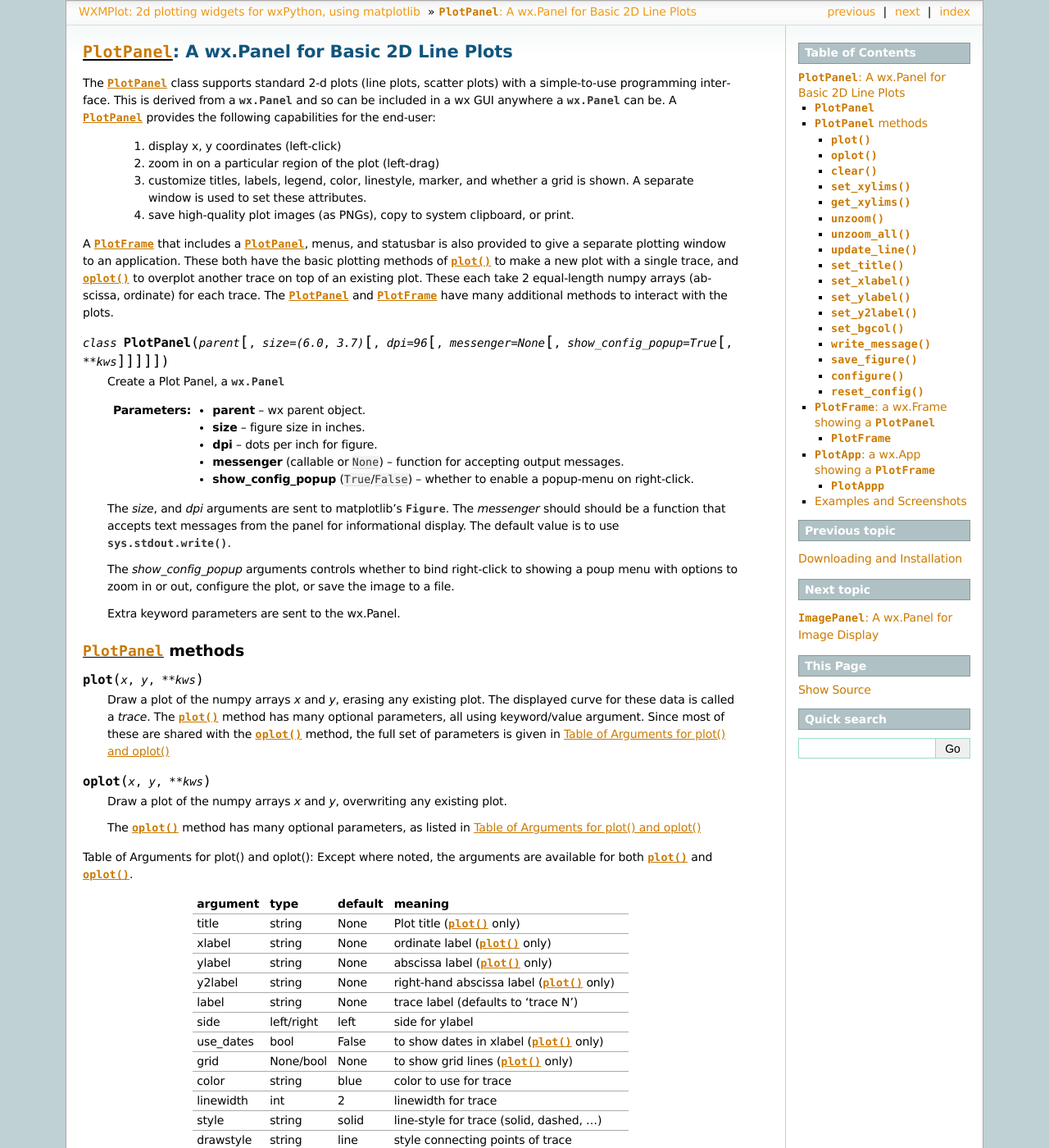
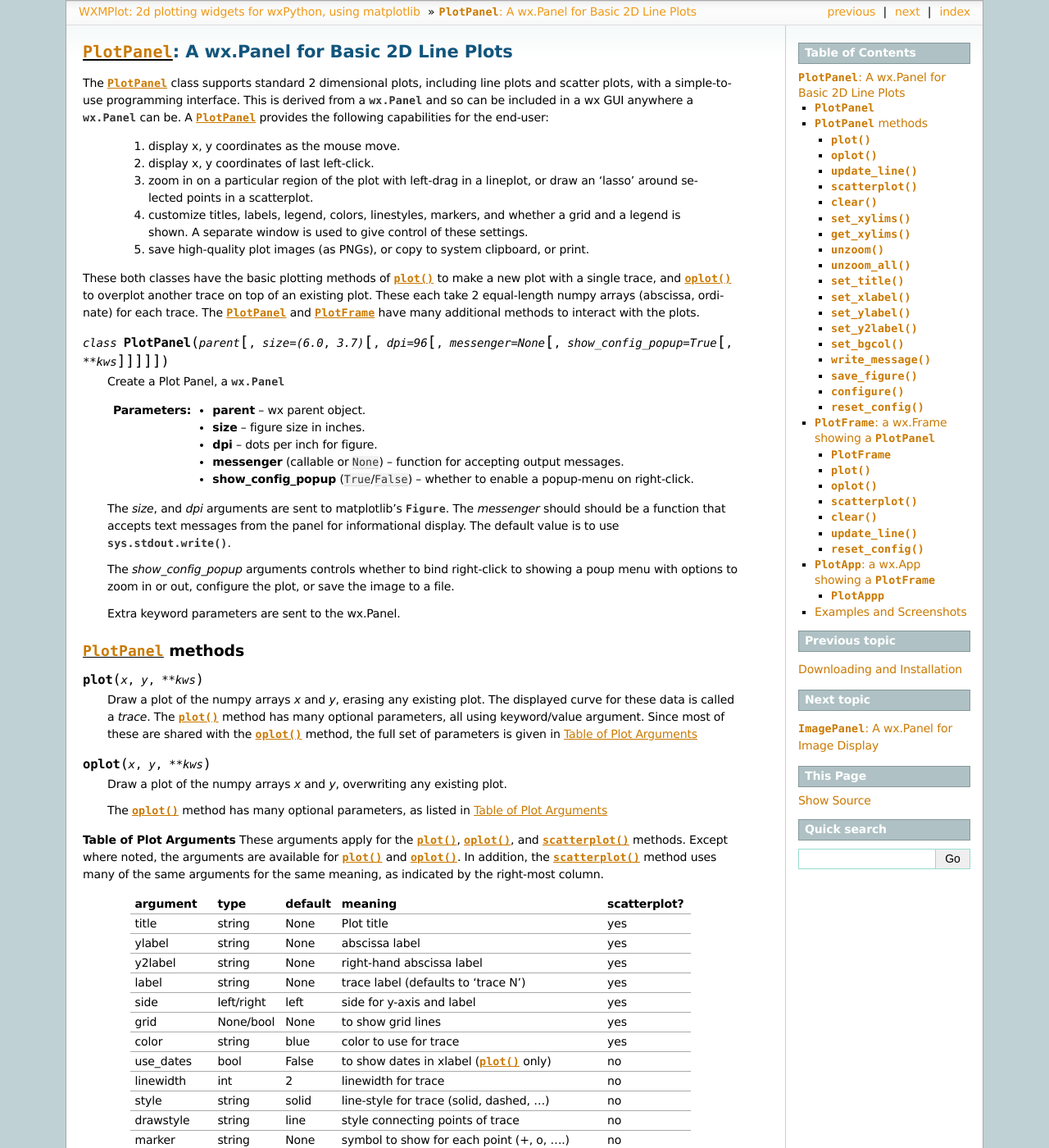
Before and after one commit to newville/wxmplot, a Sphinx documentation site: the page built from doc/plotpanel.rst, in a window 1280 px wide and 1400 px high. Shown: the whole window at 82% size. Built offline with Sphinx 7.4.7, drawn with Linux system fonts in a browser that asks for light colours; formulas are drawn with MathJax 3; the version number is read from the project's files by our own code; some of the changed text lies outside the part shown.

Commit message:
updated docs

```diff
--- a/doc/plotpanel.rst
+++ b/doc/plotpanel.rst
@@ -3,28 +3,28 @@
 :class:`PlotPanel`:  A wx.Panel for Basic 2D Line Plots
 ==========================================================
 
-The :class:`PlotPanel` class supports standard 2-d plots (line plots,
-scatter plots) with a simple-to-use programming interface.  This is derived
-from a :class:`wx.Panel` and so can be included in a wx GUI anywhere a
-:class:`wx.Panel` can be.   A :class:`PlotPanel` provides the following
-capabilities for the end-user:
+The :class:`PlotPanel` class supports standard 2 dimensional plots,
+including line plots and scatter plots, with a simple-to-use programming
+interface.   This is derived from a :class:`wx.Panel` and so can be included
+in a wx GUI anywhere a :class:`wx.Panel` can be.  A :class:`PlotPanel`
+provides the following capabilities for the end-user:
 
-   1. display x, y coordinates (left-click)
-   2. zoom in on a particular region of the plot (left-drag)
-   3. customize titles, labels, legend, color, linestyle, marker,
-      and whether a grid is shown.  A separate window is used to
-      set these attributes.
-   4. save high-quality plot images (as PNGs), copy to system
+   1. display x, y coordinates as the mouse move.
+   2. display x, y coordinates of last left-click.
+   3. zoom in on a particular region of the plot with left-drag in a
+      lineplot, or draw an 'lasso' around selected points in a scatterplot.
+   4. customize titles, labels, legend, colors, linestyles, markers,
+      and whether a grid and a legend is shown.  A separate window is used
+      to give control of these settings.
+   5. save high-quality plot images (as PNGs), or copy to system
       clipboard, or print.
 
-A :class:`PlotFrame` that includes a :class:`PlotPanel`, menus, and
-statusbar is also provided to give a separate plotting window to an
-application.  These both have the basic plotting methods of :meth:`plot` to
-make a new plot with a single trace, and :meth:`oplot` to overplot another
-trace on top of an existing plot.  These each
-take 2 equal-length numpy arrays (abscissa, ordinate) for each trace.
-The :class:`PlotPanel` and :class:`PlotFrame` have many additional methods
-to interact with the plots.
+These both classes have the
+basic plotting methods of :meth:`plot` to make a new plot with a single
+trace, and :meth:`oplot` to overplot another trace on top of an existing
+plot.  These each take 2 equal-length numpy arrays (abscissa, ordinate) for
+each trace.  The :class:`PlotPanel` and :class:`PlotFrame` have many
+additional methods to interact with the plots.
 
 .. class:: PlotPanel(parent[, size=(6.0, 3.7)[, dpi=96[, messenger=None[, show_config_popup=True[, **kws]]]]])
 
@@ -60,68 +60,79 @@
    displayed curve for these data is called a *trace*.  The :meth:`plot` method
    has many optional parameters, all using keyword/value argument.  Since most
    of these are shared with the :meth:`oplot` method, the full set of parameters
-   is given in :ref:`Table of Arguments for plot() and oplot() <plotopt_table>`
+   is given in :ref:`Table of Plot Arguments <plotopt_table>`
 
 .. method:: oplot(x, y, **kws)
 
    Draw a plot of the numpy arrays *x* and *y*, overwriting any existing plot.
 
    The :meth:`oplot` method has many optional parameters,  as listed in
-   :ref:`Table of Arguments for plot() and oplot() <plotopt_table>`
-
+   :ref:`Table of Plot Arguments <plotopt_table>`
 
 .. _plotopt_table:
 
-Table of Arguments for plot() and oplot():   Except where noted,
-the arguments are available for both :meth:`plot` and :meth:`oplot`.
+**Table of Plot Arguments** These arguments apply for the :meth:`plot`, :meth:`oplot`, and
+:meth:`scatterplot` methods.  Except where noted, the arguments are available for :meth:`plot` and
+:meth:`oplot`.  In addition, the :meth:`scatterplot` method uses many of the same arguments for the
+same meaning, as indicated by the right-most column.
 
-  +-------------+------------+---------+------------------------------------------------+
-  | argument    |   type     | default | meaning                                        |
-  +=============+============+=========+================================================+
-  | title       | string     | None    | Plot title (:meth:`plot` only)                 |
-  +-------------+------------+---------+------------------------------------------------+
-  | xlabel      | string     | None    | ordinate label (:meth:`plot` only)             |
-  +-------------+------------+---------+------------------------------------------------+
-  | ylabel      | string     | None    | abscissa label (:meth:`plot` only)             |
-  +-------------+------------+---------+------------------------------------------------+
-  | y2label     | string     | None    | right-hand abscissa label (:meth:`plot` only)  |
-  +-------------+------------+---------+------------------------------------------------+
-  | label       | string     | None    | trace label (defaults to 'trace N')            |
-  +-------------+------------+---------+------------------------------------------------+
-  | side        | left/right | left    | side for ylabel                                |
-  +-------------+------------+---------+------------------------------------------------+
-  | use_dates   | bool       | False   | to show dates in xlabel (:meth:`plot` only)    |
-  +-------------+------------+---------+------------------------------------------------+
-  | grid        | None/bool  | None    | to show grid lines (:meth:`plot` only)         |
-  +-------------+------------+---------+------------------------------------------------+
-  | color       | string     | blue    | color to use for trace                         |
-  +-------------+------------+---------+------------------------------------------------+
-  | linewidth   | int        | 2       | linewidth for trace                            |
-  +-------------+------------+---------+------------------------------------------------+
-  | style       | string     | solid   | line-style for trace (solid, dashed, ...)      |
-  +-------------+------------+---------+------------------------------------------------+
-  | drawstyle   | string     | line    | style connecting points of trace               |
-  +-------------+------------+---------+------------------------------------------------+
-  | marker      | string     | None    | symbol to show for each point (+, o, ....)     |
-  +-------------+------------+---------+------------------------------------------------+
-  | markersize  | int        | 8       | size of marker shown for each point            |
-  +-------------+------------+---------+------------------------------------------------+
-  | dy          | array      | None    | uncertainties for y values; error bars         |
-  +-------------+------------+---------+------------------------------------------------+
-  | ylog_scale  | bool       | False   | draw y axis with log(base 10) scale            |
-  +-------------+------------+---------+------------------------------------------------+
-  | xmin        | float      | None    | minimum displayed x value                      |
-  +-------------+------------+---------+------------------------------------------------+
-  | xmax        | float      | None    | maximum displayed x value                      |
-  +-------------+------------+---------+------------------------------------------------+
-  | ymin        | float      | None    | minimum displayed y value                      |
-  +-------------+------------+---------+------------------------------------------------+
-  | ymax        | float      | None    | maximum displayed y value                      |
-  +-------------+------------+---------+------------------------------------------------+
-  | xylims      | 2x2 list   | None    | [[xmin, xmax], [ymin, ymax]]                   |
-  +-------------+------------+---------+------------------------------------------------+
-  | autoscale   | bool       | True    | whether to automatically set plot limits       |
-  +-------------+------------+---------+------------------------------------------------+
+  +-------------+------------+---------+------------------------------------------------+-------------+
+  | argument    |   type     | default | meaning                                        | scatterplot?|
+  +=============+============+=========+================================================+=============+
+  | title       | string     | None    | Plot title                                     |  yes        |
+  +-------------+------------+---------+------------------------------------------------+-------------+
+  | ylabel      | string     | None    | abscissa label                                 |  yes        |
+  +-------------+------------+---------+------------------------------------------------+-------------+
+  | y2label     | string     | None    | right-hand abscissa label                      |  yes        |
+  +-------------+------------+---------+------------------------------------------------+-------------+
+  | label       | string     | None    | trace label (defaults to 'trace N')            |  yes        |
+  +-------------+------------+---------+------------------------------------------------+-------------+
+  | side        | left/right | left    | side for y-axis and label                      |  yes        |
+  +-------------+------------+---------+------------------------------------------------+-------------+
+  | grid        | None/bool  | None    | to show grid lines                             |  yes        |
+  +-------------+------------+---------+------------------------------------------------+-------------+
+  | color       | string     | blue    | color to use for trace                         |  yes        |
+  +-------------+------------+---------+------------------------------------------------+-------------+
+  | use_dates   | bool       | False   | to show dates in xlabel (:meth:`plot` only)    |  no         |
+  +-------------+------------+---------+------------------------------------------------+-------------+
+  | linewidth   | int        | 2       | linewidth for trace                            |  no         |
+  +-------------+------------+---------+------------------------------------------------+-------------+
+  | style       | string     | solid   | line-style for trace (solid, dashed, ...)      |  no         |
+  +-------------+------------+---------+------------------------------------------------+-------------+
+  | drawstyle   | string     | line    | style connecting points of trace               |  no         |
+  +-------------+------------+---------+------------------------------------------------+-------------+
+  | marker      | string     | None    | symbol to show for each point (+, o, ....)     |  no         |
+  +-------------+------------+---------+------------------------------------------------+-------------+
+  | markersize  | int        | 8       | size of marker shown for each point            |  no         |
+  +-------------+------------+---------+------------------------------------------------+-------------+
+  | dy          | array      | None    | uncertainties for y values; error bars         |  no         |
+  +-------------+------------+---------+------------------------------------------------+-------------+
+  | ylog_scale  | bool       | False   | draw y axis with log(base 10) scale            |  no         |
+  +-------------+------------+---------+------------------------------------------------+-------------+
+  | xmin        | float      | None    | minimum displayed x value                      |  yes        |
+  +-------------+------------+---------+------------------------------------------------+-------------+
+  | xmax        | float      | None    | maximum displayed x value                      |  yes        |
+  +-------------+------------+---------+------------------------------------------------+-------------+
+  | ymin        | float      | None    | minimum displayed y value                      |  yes        |
+  +-------------+------------+---------+------------------------------------------------+-------------+
+  | ymax        | float      | None    | maximum displayed y value                      |  yes        |
+  +-------------+------------+---------+------------------------------------------------+-------------+
+  | autoscale   | bool       | True    | whether to automatically set plot limits       |  no         |
+  +-------------+------------+---------+------------------------------------------------+-------------+
+  | draw_legend | None/bool  | None    | whether to display legend (None: leave as is)  |  no         |
+  +-------------+------------+---------+------------------------------------------------+-------------+
+  | refresh     | bool       | True    | whether to refresh display                     |  no         |
+  +-------------+------------+---------+------------------------------------------------+-------------+
+  |             | **arguments that apply only for** :meth:`scatterplot`                 |             |
+  +-------------+------------+---------+------------------------------------------------+-------------+
+  | size        | int        | 10      | size of marker                                 |  yes        |
+  +-------------+------------+---------+------------------------------------------------+-------------+
+  | edgecolor   | string     | black   | edge color of marker                           |  yes        |
+  +-------------+------------+---------+------------------------------------------------+-------------+
+  | selectcolor | string     | red     | color for selected points                      |  yes        |
+  +-------------+------------+---------+------------------------------------------------+-------------+
+  | callback    | function   | None    | user-supplied callback to run on selection     |  yes        |
+  +-------------+------------+---------+------------------------------------------------+-------------+
 
   As a general note, the configuration for the plot (title, labels, grid
   displays) and for each trace (color, linewidth, ...) are preserved for a
@@ -157,6 +168,27 @@
   All of these values, and a few more settings controlling whether and how to
   display a plot legend can be configured interactively (see Plot Configuration).
 
+.. method:: update_line(trace, x, y[, side='left'])
+
+   update an existing trace.
+
+   :param trace: integer index for the trace (0 is the first trace)
+   :param x:     array of x values
+   :param y:     array of y values
+   :param side:  which y axis to use ('left' or 'right').
+
+   This function is particularly useful for data that is changing and you
+   wish to update traces from a previous :meth:`plot` or :meth:`oplot` with
+   the new (x, y) data without completely redrawing the entire plot.  Using
+   this method is substantially faster than replotting, and should be used
+   for dynamic plots such as a StripChart.
+
+.. method:: scatterplot(x, y, **kws)
+
+   draws a 2d scatterplot.   This is a collection of points that are not meant to imply a specific
+   order that can be connected by a continuous line.    A full list of arguments are listed in
+   :ref:`Table of Plot Arguments <plotopt_table>`.
+
 
 .. method:: clear()
 
@@ -186,21 +218,6 @@
 .. method:: unzoom_all()
 
    unzoom the plot to the full data range.
-
-
-.. method:: update_line(trace, x, y[, side='left'])
-
-   update an existing trace.
-
-   :param trace: integer index for the trace (0 is the first trace)
-   :param x:     array of x values
-   :param y:     array of y values
-   :param side:  which y axis to use ('left' or 'right').
-
-   This function is particularly useful for data that is changing and you wish
-   to update the line with the new data without completely redrawing the entire
-   plot.  Using this method is substantially faster than replotting.
-
 
 .. method:: set_title(title)
 
@@ -245,13 +262,39 @@
 
 A :class:`PlotFrame` is a wx.Frame -- a separate plot window -- that
 contains a :class:`PlotPanel` and is decorated with a status bar and
-menubar with menu items for saving, printing and configuring plots..
+menubar with menu items for saving, printing and configuring plots.
+It inherits many of the methods of a :class:`PlotPanel`.
 
 .. class:: PlotFrame(parent[, size=(700, 450)[, title=None[, **kws]]])
 
-   create a plot frame.
+   create a plot frame.  This frame will have a :data:`panel` member
+   holding the underlying :class:`PlotPanel`, and have menus and statusbar
+   for plot interaction.
 
-The frame will have a *panel* member holding the underlying :class:`PlotPanel`.
+.. method:: plot(x, y, **kws)
+
+   Passed to panel.plot
+
+
+.. method:: oplot(x, y, **kws)
+
+   Passed to panel.oplot
+
+.. method:: scatterplot(x, y, **kws)
+
+   Passed to panel.scatterplot
+
+.. method:: clear(x, y, **kws)
+
+   Passed to panel.clear
+
+.. method:: update_line(x, y, **kws)
+
+   Passed to panel.update_line
+
+.. method:: reset_config(x, y, **kws)
+
+   Passed to panel.reset_config
 
 
 :class:`PlotApp`: a wx.App showing a :class:`PlotFrame`
@@ -304,6 +347,13 @@
 
 where all the options there will dynamically change the plot in the PlotPanel.
 
+An example scatterplot looks like this:
+
+
+.. image:: images/scatterplot.png
+
+
+
 Many more examples are given in the *examples* directory in the source
 distribution kit.  The *demo.py* script there will show several 2D Plot
 panel examples, including a plot which uses a timer to simulate a dynamic
```
Also changed, not shown: other parts of doc/plotpanel.rst (+1 -1 lines), doc/index.rst (+18 -13 lines), doc/images/basic_screenshot.png, doc/images/configuration_frame.png, 1 other file.
